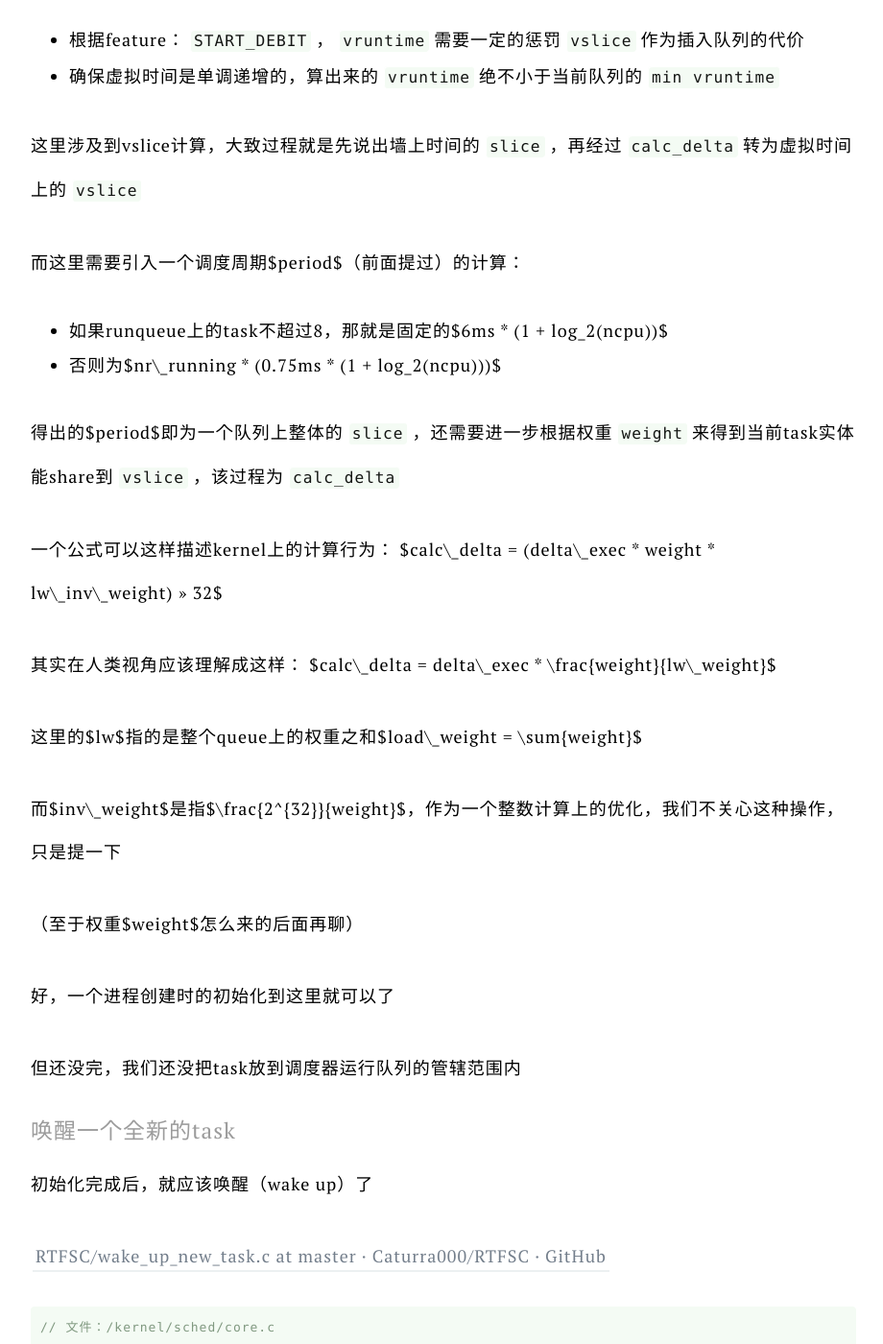
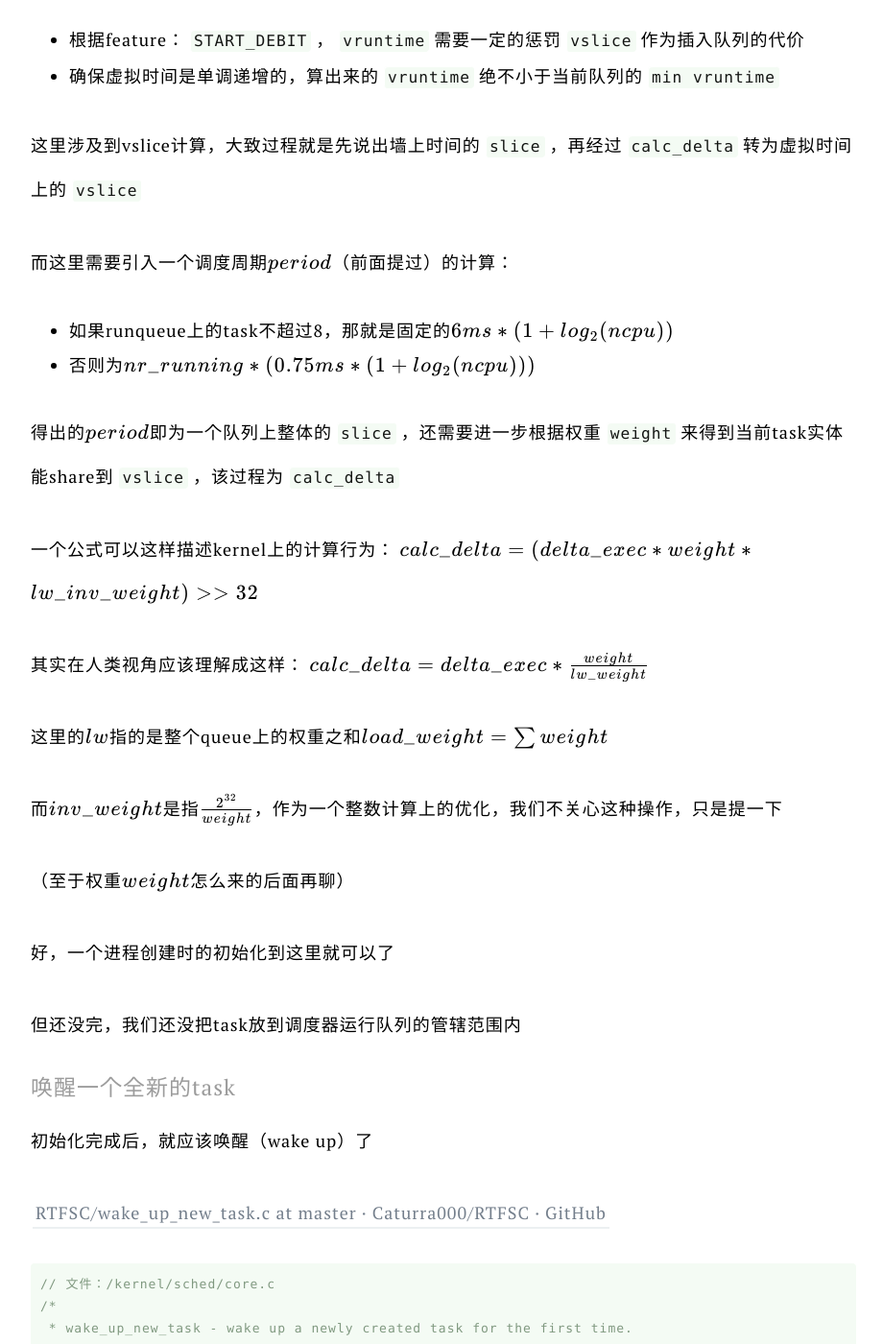
Before and after one commit to Caturra000/Caturra000.github.io, a Jekyll site: the page built from _posts/2022/2022-12-09-cfs-basic.md, in a window 1280 px wide and 1400 px high, scrolled down 9182 px. Shown: the whole window at 96% size, without its empty margins (178-1098 px from the left). Built offline with Jekyll 4.4.1, drawn with Linux system fonts in a browser that asks for light colours; some of the changed text lies outside the part shown.

Commit message:
fix katex bug

```diff
--- a/_posts/2022/2022-12-09-cfs-basic.md
+++ b/_posts/2022/2022-12-09-cfs-basic.md
@@ -362,24 +362,24 @@ static inline void update_load_add(struct load_weight *lw, unsigned long inc)
 
 这里涉及到vslice计算，大致过程就是先说出墙上时间的`slice`，再经过`calc_delta`转为虚拟时间上的`vslice`
 
-而这里需要引入一个调度周期$period$（前面提过）的计算：
+而这里需要引入一个调度周期$$period$$（前面提过）的计算：
 
-* 如果runqueue上的task不超过8，那就是固定的$6ms * (1 + log_2(ncpu))$
-* 否则为$nr\\_running * (0.75ms * (1 + log_2(ncpu)))$
+* 如果runqueue上的task不超过8，那就是固定的$$6ms * (1 + log_2(ncpu))$$
+* 否则为$$nr\_running * (0.75ms * (1 + log_2(ncpu)))$$
 
-得出的$period$即为一个队列上整体的`slice`，还需要进一步根据权重`weight`来得到当前task实体能share到`vslice`，该过程为`calc_delta`
+得出的$$period$$即为一个队列上整体的`slice`，还需要进一步根据权重`weight`来得到当前task实体能share到`vslice`，该过程为`calc_delta`
 
 一个公式可以这样描述kernel上的计算行为：
-$calc\\_delta = (delta\\_exec * weight * lw\\_inv\\_weight) >> 32$
+$$calc\_delta = (delta\_exec * weight * lw\_inv\_weight) >> 32$$
 
 其实在人类视角应该理解成这样：
-$calc\\_delta = delta\\_exec * \frac{weight}{lw\\_weight}$
+$$calc\_delta = delta\_exec * \frac{weight}{lw\_weight}$$
 
-这里的$lw$指的是整个queue上的权重之和$load\\_weight = \sum{weight}$
+这里的$$lw$$指的是整个queue上的权重之和$$load\_weight = \sum{weight}$$
 
-而$inv\\_weight$是指$\frac{2^{32}}{weight}$，作为一个整数计算上的优化，我们不关心这种操作，只是提一下
+而$$inv\_weight$$是指$$\frac{2^{32}}{weight}$$，作为一个整数计算上的优化，我们不关心这种操作，只是提一下
 
-（至于权重$weight$怎么来的后面再聊）
+（至于权重$$weight$$怎么来的后面再聊）
 
 好，一个进程创建时的初始化到这里就可以了
 
@@ -688,7 +688,7 @@ static inline int entity_before(struct sched_entity *a,
 
 在这里的调整`vruntime`有2个层面：
 
-1. 一是入队不一定是来自新创建的task，可能是已有的已出队睡眠的task进行唤醒，后者需要进行一个调整：回顾前面`place_entity`，它们需要也一个惩罚时间，但是是固定的调度延迟时间（$6ms * (1 + log_2(ncpu))$），如果开启feature，还可以进行打折（五折优惠！）
+1. 一是入队不一定是来自新创建的task，可能是已有的已出队睡眠的task进行唤醒，后者需要进行一个调整：回顾前面`place_entity`，它们需要也一个惩罚时间，但是是固定的调度延迟时间（$$6ms * (1 + log_2(ncpu))$$），如果开启feature，还可以进行打折（五折优惠！）
 2.  二是`vruntime`在前面`task_fork_fair`时最后一行代码有”莫名其妙“的减去`min_vruntime`，这是因为创建和唤醒可能不是同一个CPU，而`runqueue`是`per-cpu`级别的，在这里重新加回`min_vruntime`是基于当前CPU的调度器运行队列的vruntime重新纠正（而前面的减去的直接因素是新建task的初始`vruntime`来自于执行`fork`的实体`curr`的`vruntime`，两者基准不一致）
 
 ## 检查抢占
@@ -871,7 +871,7 @@ static unsigned long wakeup_gran(struct sched_entity *se)
 * 如果已经在`thread_info`打上`TIF_NEED_RESCHED`标记，那就直接跳过整个过程，因为已经打上了不许检测
 * 否则需要查看是否允许打标记，如果当前运行实体的`vruntime`已经明确大于要比较实体`se`的`vruntime`才能运行，避免过度抢占影响吞吐
 
-在这里，是否“明确大于”的标准是通过一个`gran`来完成，具体是$1ms * (1 + log_2(ncpu))$，如果diff vruntime小于等于这个值，那也是不可以抢占的
+在这里，是否“明确大于”的标准是通过一个`gran`来完成，具体是$$1ms * (1 + log_2(ncpu))$$，如果diff vruntime小于等于这个值，那也是不可以抢占的
 
 好了，整个`fork-time setup`从创建到唤醒都已经讲解完了
 
@@ -1015,7 +1015,7 @@ check_preempt_tick(struct cfs_rq *cfs_rq, struct sched_entity *curr)
 
 * 求出被调度器选中持续的运行时间
 * 如果超出一个理想范围（等同于调度延迟的大小），那就直接打标记
-* 否则进一步判断是否超出最小粒度（$0.75ms * (1 + log_2(ncpu))$）且比`leftmost`实体的虚拟时间差仍大于一个理想范围，如果是，同样打上标记
+* 否则进一步判断是否超出最小粒度（$$0.75ms * (1 + log_2(ncpu))$$）且比`leftmost`实体的虚拟时间差仍大于一个理想范围，如果是，同样打上标记
 
 周期性调度这个话题结束得比想象中快
 
```
